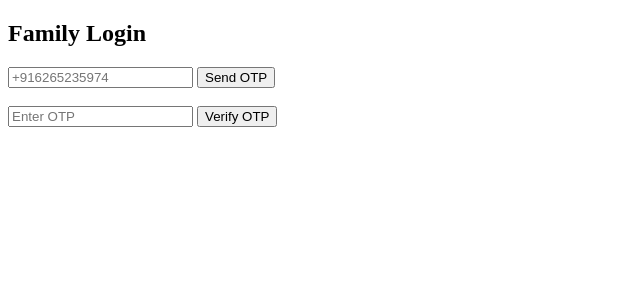
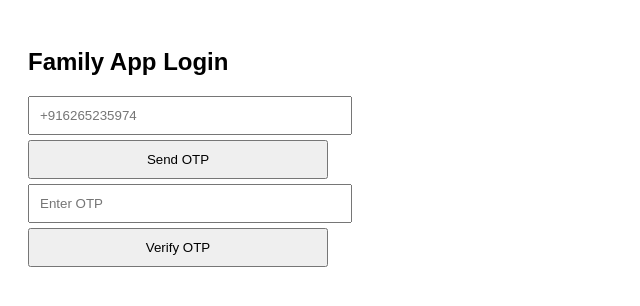
Before and after one commit to panwarchetann-oss/family-management, a plain HTML site: page index.html in a window 1280 px wide. Shown: the whole page, without its empty margins (0-640 px from the left). Drawn offline with Linux system fonts and the light colour scheme; no server answers.

Commit message:
Update index.html

```diff
--- a/index.html
+++ b/index.html
@@ -1,23 +1,36 @@
 <!DOCTYPE html>
-<html>
+<html lang="en">
 <head>
-  <title>Family Management</title>
+  <meta charset="UTF-8">
+  <meta name="viewport" content="width=device-width, initial-scale=1.0">
+  <title>Family App Login</title>
+  <style>
+    body { font-family: Arial, sans-serif; padding: 20px; }
+    input, button { padding: 10px; margin: 5px 0; display: block; width: 100%; max-width: 300px; }
+    #recaptcha-container { margin-top: 10px; }
+  </style>
 </head>
 <body>
 
-<h2>Family Login</h2>
+  <h2>Family App Login</h2>
 
-<input id="phone" placeholder="+916265235974" />
-<button onclick="sendOTP()">Send OTP</button>
+  <!-- Phone Input -->
+  <input id="phone" placeholder="+916265235974" />
 
-<br><br>
+  <!-- Send OTP -->
+  <button id="sendOtp">Send OTP</button>
 
-<input id="otp" placeholder="Enter OTP" />
-<button onclick="verifyOTP()">Verify OTP</button>
+  <!-- OTP Input -->
+  <input id="otp" placeholder="Enter OTP" />
 
-<div id="recaptcha-container"></div>
+  <!-- Verify OTP -->
+  <button id="verifyOtp">Verify OTP</button>
 
-<script type="module" src="./script.js"></script>
+  <!-- Invisible Recaptcha -->
+  <div id="recaptcha-container"></div>
+
+  <!-- Script -->
+  <script type="module" src="./script.js"></script>
 
 </body>
 </html>
```
